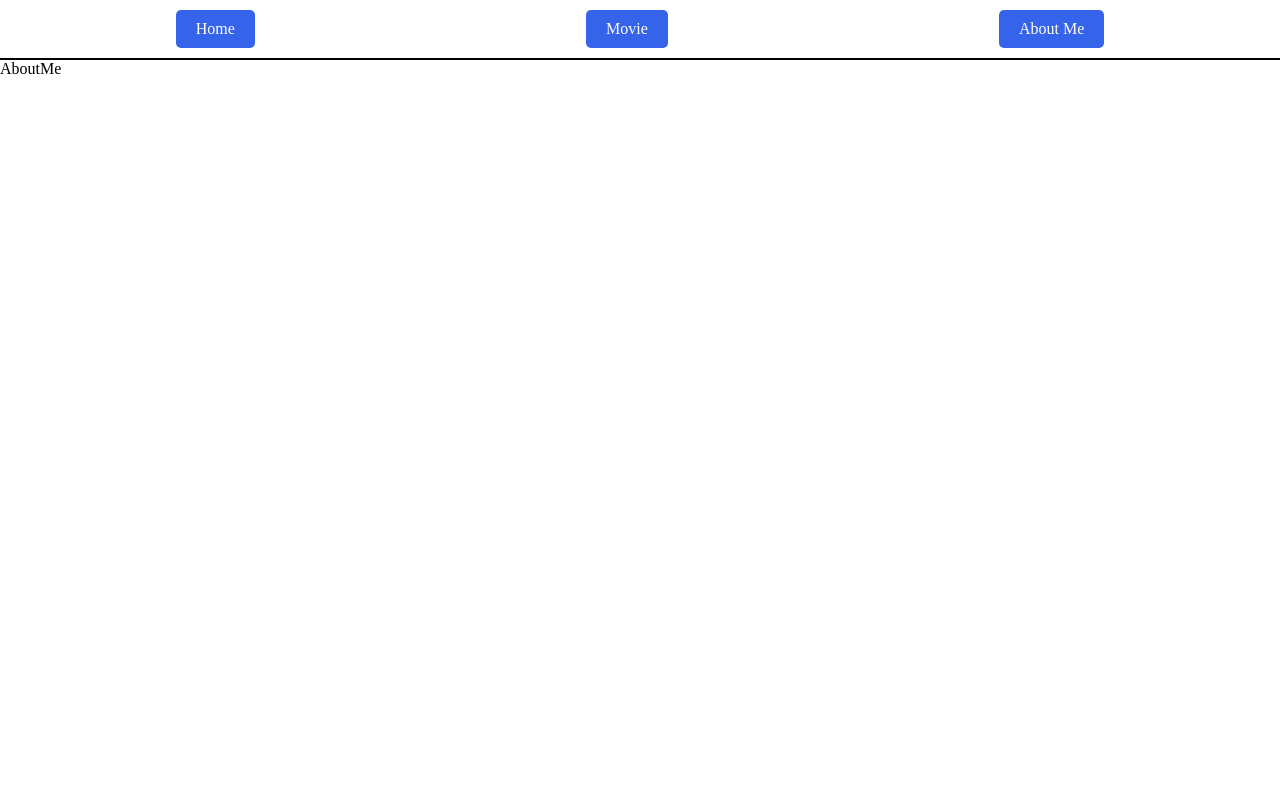
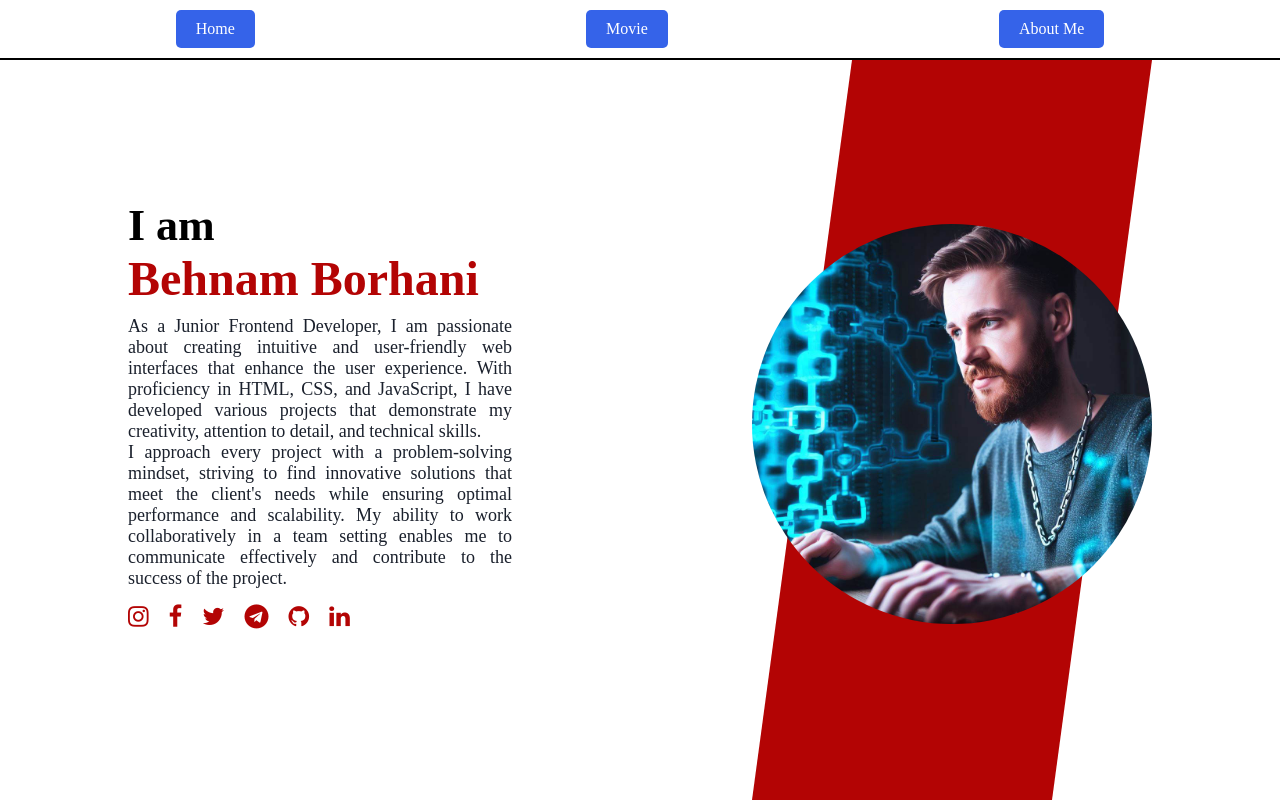
Before and after one commit to BehnamBorhani/Movie-Exercise, a React (Create React App) app: page /about-me in a window 1280 px wide. Built offline with nearby package versions, Linux system fonts and the light colour scheme.

Commit message:
about me completed

```diff
--- a/public/index.html
+++ b/public/index.html
@@ -9,6 +9,7 @@
       name="description"
       content="Web site created using create-react-app"
     />
+    <link rel="stylesheet" href="https://cdnjs.cloudflare.com/ajax/libs/font-awesome/4.7.0/css/font-awesome.min.css">
     <title>React App</title>
   </head>
   <body>
--- a/src/components/aboutMe/AboutMe.js
+++ b/src/components/aboutMe/AboutMe.js
@@ -1,12 +1,55 @@
-import React, { Component } from 'react';
+import React, { Component } from "react";
 import "./aboutMe.scss";
 
 class AboutMe extends Component {
-  render() {
-    return (
-      <div>AboutMe</div>
-    )
-  }
+   render() {
+      return (
+         <>
+            <div className="about-me-sec">
+               <div className="texts">
+                  <h1 className="title">
+                     I am <br /> <span className="name">Behnam Borhani</span>
+                  </h1>
+                  <p className="sub-title">
+                     As a Junior Frontend Developer, I am passionate about
+                     creating intuitive and user-friendly web interfaces that
+                     enhance the user experience. With proficiency in HTML, CSS,
+                     and JavaScript, I have developed various projects that
+                     demonstrate my creativity, attention to detail, and
+                     technical skills. <br /> I approach every project with a
+                     problem-solving mindset, striving to find innovative
+                     solutions that meet the client's needs while ensuring
+                     optimal performance and scalability. My ability to work
+                     collaboratively in a team setting enables me to communicate
+                     effectively and contribute to the success of the project.
+                  </p>
+                  <div className="media">
+                     <a href="#">
+                        <i className="fa fa-instagram"></i>
+                     </a>
+                     <a href="#">
+                        <i className="fa fa-facebook"></i>
+                     </a>
+                     <a href="#">
+                        <i className="fa fa-twitter"></i>
+                     </a>
+                     <a href="#">
+                        <i className="fa fa-telegram"></i>
+                     </a>
+                     <a href="https://github.com/BehnamBorhani">
+                        <i className="fa fa-github"></i>
+                     </a>
+                     <a href="https://www.linkedin.com/in/behnam-borhani">
+                        <i className="fa fa-linkedin"></i>
+                     </a>
+                  </div>
+               </div>
+               <div className="shape"></div>
+               <div className="circle"></div>
+            </div>
+         </>
+      );
+   }
 }
 
 export default AboutMe;
--- a/src/components/aboutMe/aboutMe.scss
+++ b/src/components/aboutMe/aboutMe.scss
@@ -0,0 +1,61 @@
+.about-me-sec {
+   width: 100%;
+   height: calc(100vh - 60px);
+
+   .texts {
+      position: absolute;
+      width: 30%;
+      top: 25%;
+      left: 10%;
+
+      .title {
+         font-size: 44px;
+         .name {
+            font-size: 48px;
+            color: var(--color-red);
+         }
+      }
+
+      .sub-title {
+         font-size: 18px;
+         margin-top: 10px;
+         text-align: justify;
+         color: var(--color-dark-900);
+      }
+
+      .media {
+         margin-top: 15px;
+         font-size: 24px;
+         .fa {
+            margin-right: 20px;
+            cursor: pointer;
+            color: var(--color-red);
+            transition: all 0.5s;
+            &:hover {
+               transform: scale(1.4);
+            }
+         }
+      }
+   }
+
+   .shape {
+      width: 400px;
+      height: calc(100vh - 60px);
+      clip-path: polygon(25% 0%, 100% 0%, 75% 100%, 0% 100%);
+      background: var(--color-red);
+      position: absolute;
+      right: 10%;
+   }
+
+   .circle {
+      width: 400px;
+      height: 400px;
+      clip-path: circle(50% at 50% 50%);
+      position: absolute;
+      right: 10%;
+      top: 28%;
+      background: url("./me.jpg");
+      background-position: center;
+      background-size: cover;
+   }
+}
--- a/src/index.scss
+++ b/src/index.scss
@@ -1,6 +1,7 @@
 :root {
    --color-primary: #3563e9;
-   --color-red: #ed3f3f;
+   --color-blue: #0a004e;
+   --color-red: #b30404;
    --color-orange: #fbad39;
    --color-white: #fff;
    --color-dark-900: #1a202c;
```
Also changed, not shown: src/components/aboutMe/me.jpg (added).
